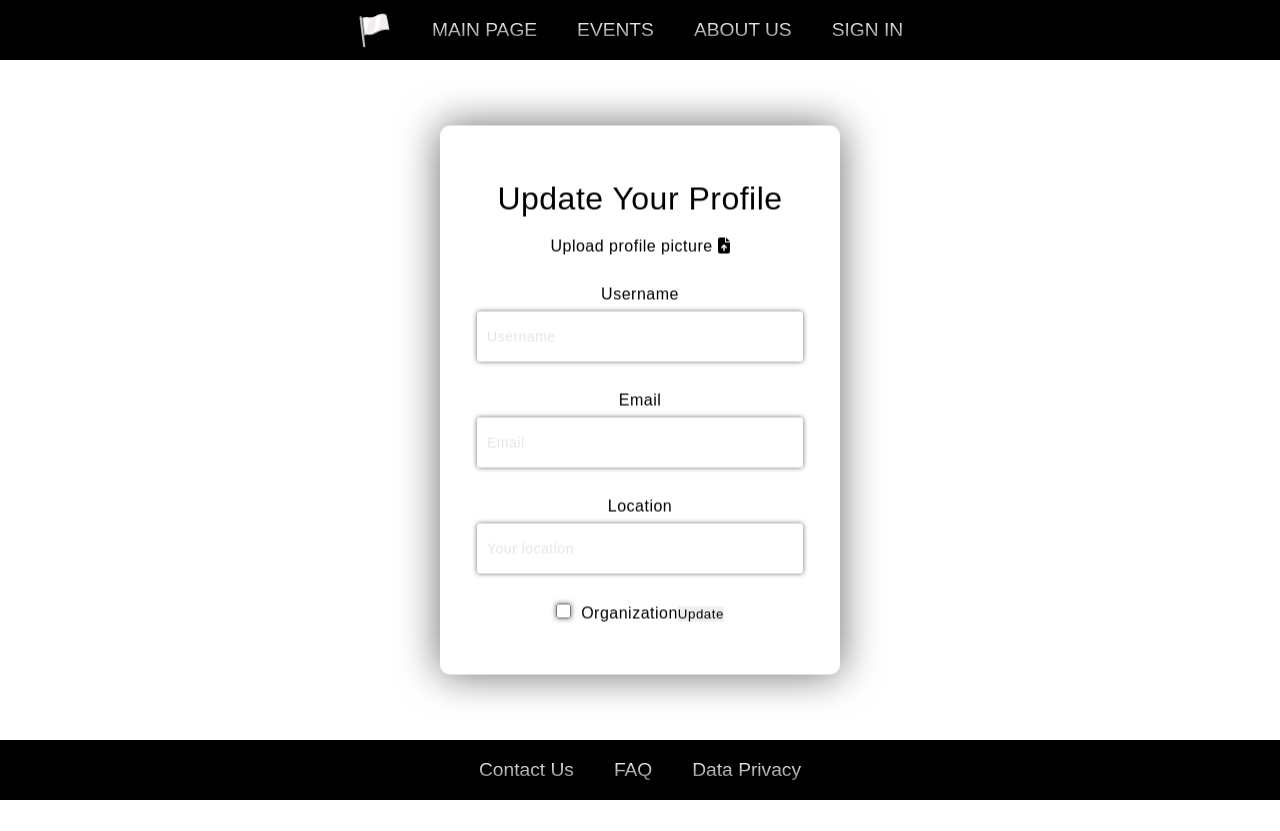
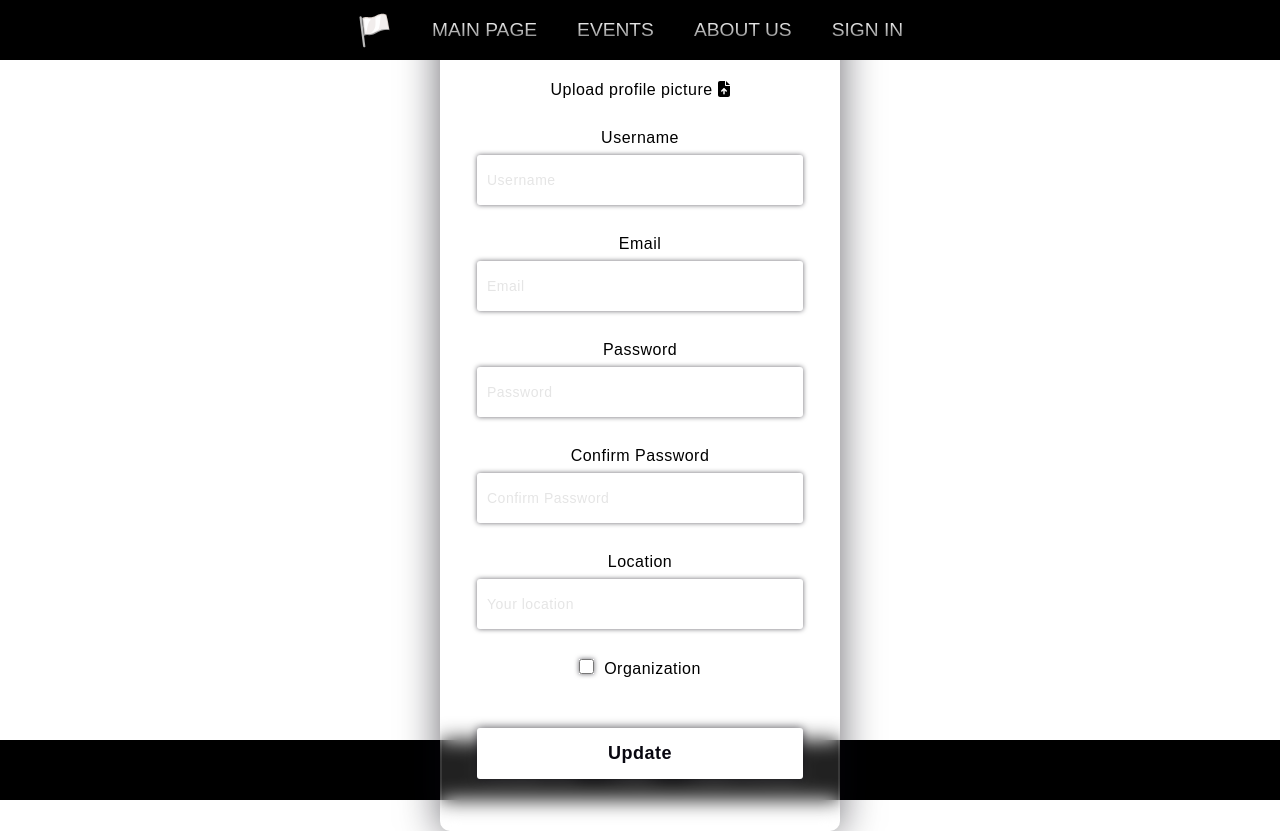
Before and after one commit to Arpadtoth100/EventHorizon, a React (Create React App) app: page /preferences in a window 1280 px wide. Before the commit the page ends 800 px from the top, so only its background shows below. Built offline with nearby package versions, Linux system fonts and the light colour scheme; no server answers.

Commit message:
Preference/Settings works with firebase

```diff
--- a/src/components/Preferences.js
+++ b/src/components/Preferences.js
@@ -2,21 +2,55 @@ import { useState } from 'react';
 import { useNavigate } from 'react-router-dom';
 import { FontAwesomeIcon } from '@fortawesome/react-fontawesome';
 import { faFileArrowUp } from '@fortawesome/free-solid-svg-icons';
+import { auth } from '../config/firebase';
+import { updateEmail, updatePassword } from 'firebase/auth';
+import { updateUser } from '../services/crud';
 
 function Preferences() {
-  const [signUpData, setSignUpData] = useState({
+  const defValue = {
     username: '',
     email: '',
+    password: '',
+    confirmpassword: '',
+    organization: 'false',
     location: '',
-    organization: 'false',
-  });
+  };
+
+  const [signUpData, setSignUpData] = useState(defValue);
+
 
   const navTo = useNavigate();
+  const [error, setError] = useState('');
 
   const submitHandler = (e) => {
     e.preventDefault();
-    navTo('/profile');
+
+    if (signUpData.password !== signUpData.confirmpassword) {
+      return setError("Passwords do not match")
+    }
+
+    updateEmail(auth.currentUser, signUpData.email)
+      .then(() => {
+
+        updatePassword(auth.currentUser, signUpData.confirmpassword)
+        updateUser(auth.currentUser.uid, {
+          username: signUpData.username,
+          location: signUpData.location,
+          organization: signUpData.organization
+        })
+      })
+      .then(() => {
+        navTo('/profile');
+      })
+      .catch((e) => {
+        console.log('error', e);
+        setError(e?.message)
+      })
+
+
+
   };
+
 
   const collectSignUpData = (event) => {
     if (event.target.name === 'username') {
@@ -25,6 +59,13 @@ function Preferences() {
       setSignUpData((prev) => ({ ...prev, email: event.target.value }));
     } else if (event.target.name === 'location') {
       setSignUpData((prev) => ({ ...prev, location: event.target.value }));
+    } else if (event.target.name === 'password') {
+      setSignUpData((prev) => ({ ...prev, password: event.target.value }));
+    } else if (event.target.name === 'confirmpassword') {
+      setSignUpData((prev) => ({
+        ...prev,
+        confirmpassword: event.target.value,
+      }));
     } else if (event.target.name === 'organization') {
       setSignUpData((prev) => ({
         ...prev,
@@ -36,6 +77,7 @@ function Preferences() {
   return (
     <div className="outlet_main">
       <form className="settingsform" onSubmit={submitHandler}>
+
         <h3>Update Your Profile</h3>
         <br></br>
         <span>Upload profile picture </span>
@@ -67,6 +109,30 @@ function Preferences() {
           onChange={collectSignUpData}
         />
 
+        <label htmlFor="su_password" className="textlabel">
+          Password
+        </label>
+        <input
+          type="password"
+          placeholder="Password"
+          name="password"
+          id="su_password"
+          className="textinput"
+          onChange={collectSignUpData}
+        />
+
+        <label htmlFor="su_confirmpassword" className="textlabel">
+          Confirm Password
+        </label>
+        <input
+          type="password"
+          placeholder="Confirm Password"
+          name="confirmpassword"
+          id="su_confirmpassword"
+          className="textinput"
+          onChange={collectSignUpData}
+        />
+
         <label htmlFor="su_location" className="textlabel">
           Location
         </label>
@@ -89,7 +155,15 @@ function Preferences() {
           Organization
         </label>
 
-        <button>Update</button>
+        {error && (
+          <div>
+            <p>Updating profile failed due to the following: </p>
+            {error}
+            <p> Please try again</p>
+          </div>
+        )}
+
+        <button className='btn'>Update</button>
       </form>
     </div>
   );
--- a/src/services/crud.js
+++ b/src/services/crud.js
@@ -3,6 +3,7 @@ import {
   ref,
   set,
   push,
+  update,
   //get, update, remove
 } from 'firebase/database';
 // import {
@@ -22,6 +23,11 @@ export function createUser(userId, username, organization, location) {
   });
 }
 
+export function updateUser(key, userData) {
+  const refUser = ref(database, userEndpoint + key)
+  return update(refUser, userData)
+}
+
 export function createEvent(eventData) {
   const refEvent = ref(database, eventEndpoint);
   const newRefEvent = push(refEvent);
```
